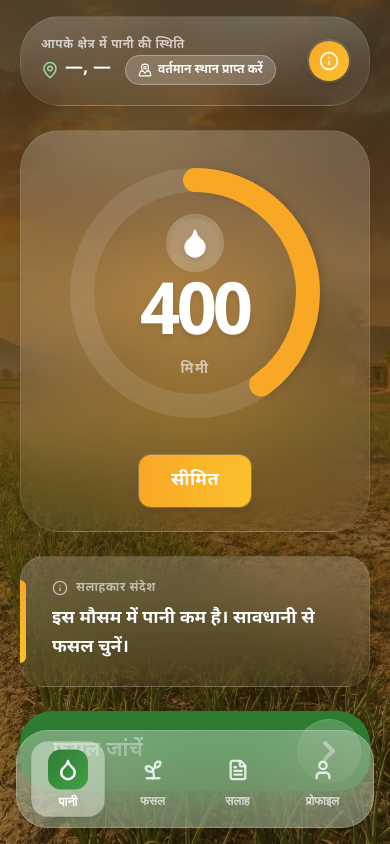
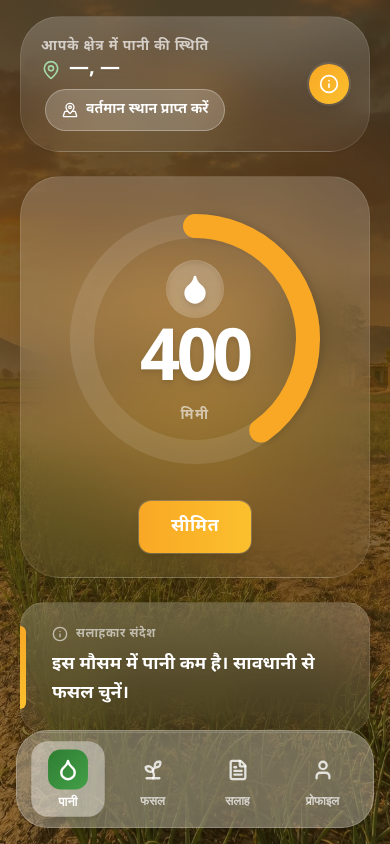
Before and after one commit to Vedang-M/Bharat-Bytes-Genesis, a React app in the folder frontend/: page /water in a window 390 px wide. Built offline with nearby package versions, Linux system fonts and the light colour scheme; the HTML template or start-up script is replaced by a standard one.

Commit message:
Changes in the water status screen

```diff
--- a/frontend/src/components/WaterStatusScreen.jsx
+++ b/frontend/src/components/WaterStatusScreen.jsx
@@ -124,35 +124,38 @@ const WaterStatusScreen = () => {
       {/* Dark Overlay - slightly adjusted to match the warmth of the reference */}
       <div className="absolute inset-0 bg-gradient-to-b from-[#422B06]/80 to-[#422B06]/50" />
 
-      <div className="relative z-10 max-w-md lg:max-w-5xl mx-auto px-5 pt-4 pb-32 md:pb-10 md:pt-24 flex flex-col flex-1 h-full w-full justify-between gap-6">
+      <div className="relative z-10 max-w-md lg:max-w-5xl mx-auto px-5 pt-4 pb-40 md:pb-10 md:pt-24 flex flex-col flex-1 h-full w-full gap-6 overflow-y-auto md:overflow-hidden md:justify-between">
         {/* Header - Using glassPillClass to match other pages */}
         <header
           className={`flex justify-between items-center ${glassPillClass} p-5 rounded-[2.5rem] flex-shrink-0`}
         >
           <div className="flex flex-col justify-center flex-1">
-            <span className="text-xs font-bold text-white/70 uppercase tracking-wider mb-0.5">
+            <span className="text-sm md:text-xs font-bold text-white/70 uppercase tracking-wider mb-0.5">
               {t.header}
             </span>
-            <div className="flex items-center gap-1.5 flex-wrap">
-              <MapPin size={18} className="text-[#A5D6A7]" />
-              <h2 className="text-lg font-black text-white drop-shadow-sm leading-none pb-0.5">
+            <div className="flex items-center gap-2 flex-wrap">
+              <MapPin
+                size={20}
+                className="text-[#A5D6A7] md:w-[18px] md:h-[18px]"
+              />
+              <h2 className="text-xl md:text-lg font-black text-white drop-shadow-sm leading-none pb-0.5">
                 {waterData.location.city}, {waterData.location.state}
               </h2>
               <button
                 onClick={handleFetchLocation}
                 disabled={isLoadingLocation}
                 className="
-                  ml-2 flex items-center gap-1.5 px-3 py-1.5 rounded-full
+                  ml-1 md:ml-2 flex items-center gap-2 px-4 py-2.5 md:px-3 md:py-1.5 rounded-full
                   bg-white/20 hover:bg-white/30 border border-white/30
-                  text-xs font-bold text-white
+                  text-sm md:text-xs font-bold text-white
                   transition-all active:scale-95
                   disabled:opacity-50 disabled:cursor-not-allowed
                 "
               >
-                <MapPinned size={14} />
+                <MapPinned size={16} className="md:w-[14px] md:h-[14px]" />
                 {isLoadingLocation ? t.fetchingLocation : t.fetchLocation}
                 {isLoadingLocation && (
-                  <span className="h-3 w-3 animate-spin rounded-full border-2 border-white border-t-transparent" />
+                  <span className="h-4 w-4 md:h-3 md:w-3 animate-spin rounded-full border-2 border-white border-t-transparent" />
                 )}
               </button>
             </div>
@@ -237,7 +240,7 @@ const WaterStatusScreen = () => {
           </div>
 
           {/* RIGHT SECTION */}
-          <div className="flex flex-col gap-6 justify-center h-full">
+          <div className="flex flex-col gap-6 justify-center h-full pb-16 md:pb-0">
             {/* Advisory Box - Applied glassCardClass */}
             <div className="relative group">
               <div
@@ -255,17 +258,6 @@ const WaterStatusScreen = () => {
                 </p>
               </div>
             </div>
-
-            {/* CTA Button */}
-            <button
-              onClick={() => navigate("/crops")}
-              className="group bg-[#2E7D32] text-white rounded-[2rem] p-2 pl-8 pr-2 h-20 flex items-center justify-between shadow-xl shadow-[#2E7D32]/20 border border-[#2E7D32]/50 active:scale-[0.98] transition-all"
-            >
-              <span className="text-xl font-black tracking-wide">{t.cta}</span>
-              <div className="bg-white/20 rounded-full h-16 w-16 flex items-center justify-center group-hover:bg-white/30 transition-colors border border-white/10">
-                <ChevronRight size={32} strokeWidth={3} />
-              </div>
-            </button>
           </div>
         </main>
       </div>
```
